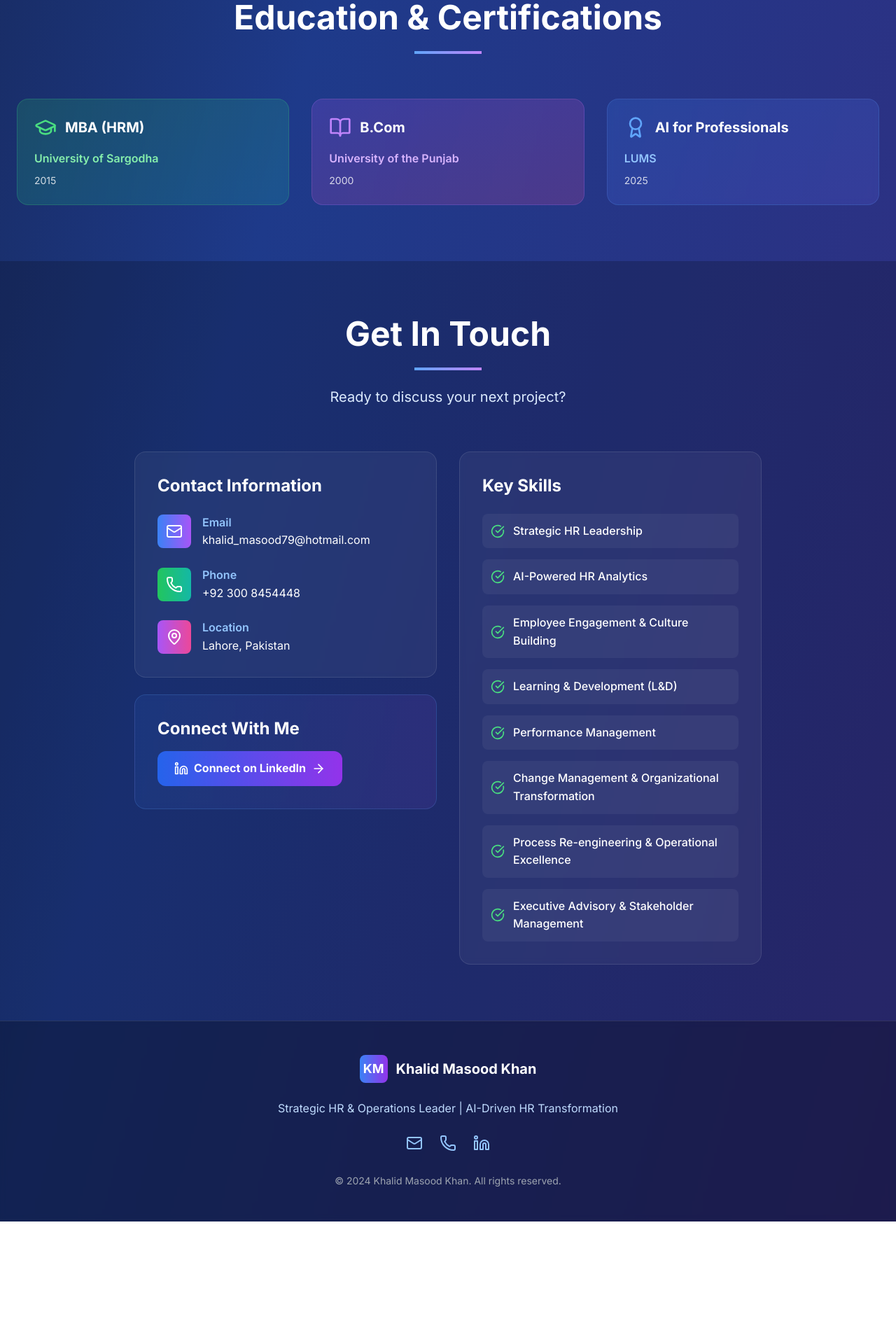
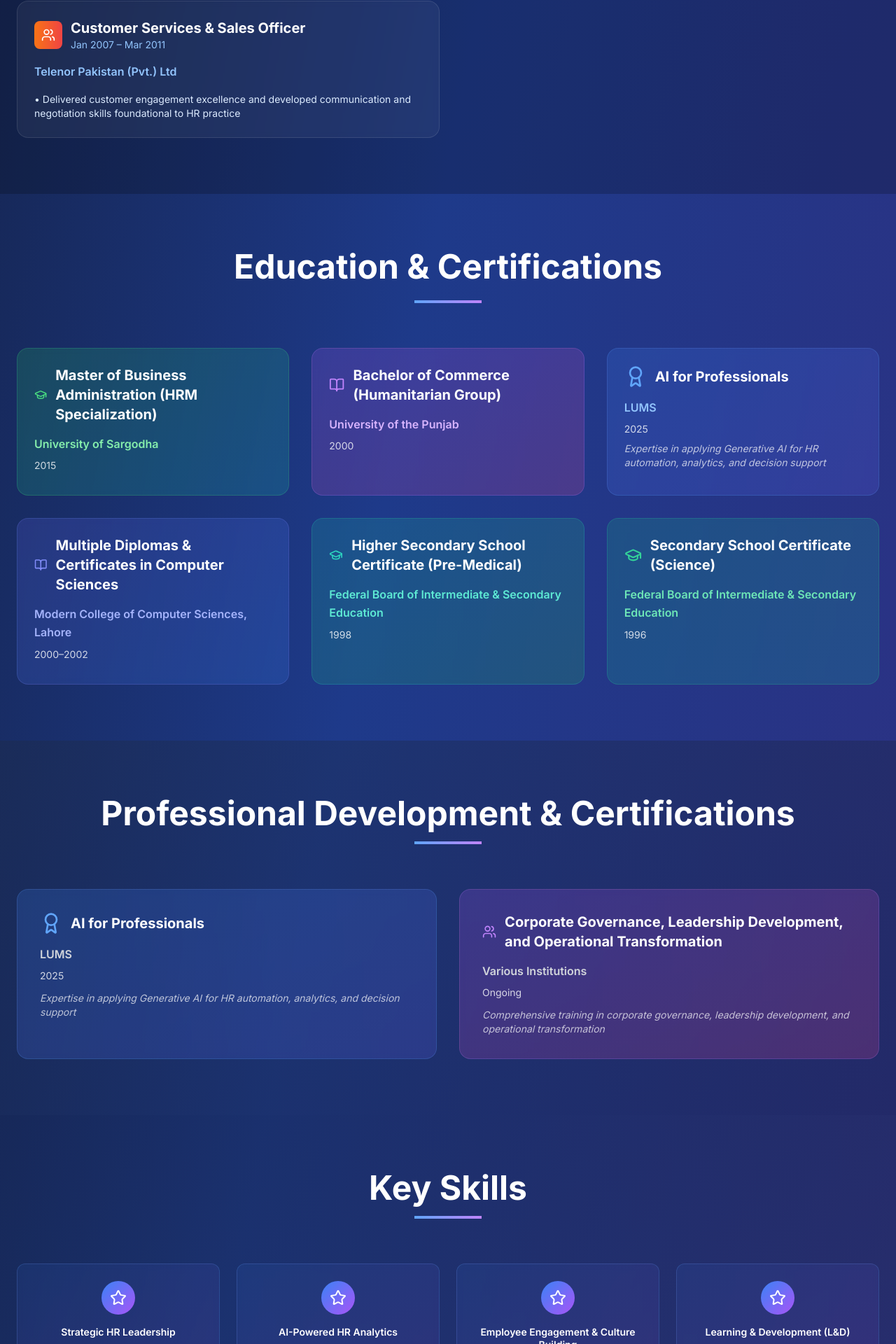
Before and after one commit to shaniparacha2021/Khalid.khan, a Next.js app: page / in a window 1280 px wide. Shown: the part 3093-5013 px from the top of the page at 70% size. Before the commit the page ends 4838 px from the top, so only its background shows below. Built offline with nearby package versions, Linux system fonts and the light colour scheme.

Commit message:
Complete portfolio update: Added all professional experience, comprehensive education history, professional development & certifications, key skills section, and both phone numbers

```diff
--- a/src/app/page.tsx
+++ b/src/app/page.tsx
@@ -388,24 +388,35 @@ export default function Home() {
                 {
                   title: "Corporate & Business Support Executive",
                   company: "Panasian Group of Companies",
-                  period: "2013-2016",
+                  period: "Jan 2013 – Aug 2016",
                   icon: Building,
                   color: "from-green-500 to-teal-500",
                   items: [
-                    "Coordinated administrative and corporate functions",
-                    "Implemented business process standardization",
-                    "Delivered training programs for workforce efficiency"
+                    "Coordinated administrative and corporate functions across departments to improve operational synergy",
+                    "Implemented business process standardization using KPI and SLA-driven insights",
+                    "Delivered training programs to enhance workforce efficiency and professional skills",
+                    "Supported compliance, internal communication, and cross-functional project alignment",
+                    "Arranged and managed high-level corporate meetings and leadership team interactions"
                   ]
                 },
                 {
-                  title: "Secretary to Director",
+                  title: "Secretary to Director Professional Development",
                   company: "The City School System",
-                  period: "2012-2013",
+                  period: "Feb 2012 – Jan 2013",
                   icon: BookOpen,
                   color: "from-purple-500 to-pink-500",
                   items: [
-                    "Supported director-level HR operations",
-                    "Focus on organizational capability enhancement"
+                    "Supported director-level HR and training operations with focus on organizational capability enhancement"
+                  ]
+                },
+                {
+                  title: "Customer Services & Sales Officer",
+                  company: "Telenor Pakistan (Pvt.) Ltd",
+                  period: "Jan 2007 – Mar 2011",
+                  icon: Users,
+                  color: "from-orange-500 to-red-500",
+                  items: [
+                    "Delivered customer engagement excellence and developed communication and negotiation skills foundational to HR practice"
                   ]
                 }
               ].map((role, index) => (
@@ -460,7 +471,7 @@ export default function Home() {
             {[
               {
                 icon: GraduationCap,
-                title: "MBA (HRM)",
+                title: "Master of Business Administration (HRM Specialization)",
                 institution: "University of Sargodha",
                 year: "2015",
                 color: "from-green-500/20 to-teal-500/20",
@@ -470,7 +481,7 @@ export default function Home() {
               },
               {
                 icon: BookOpen,
-                title: "B.Com",
+                title: "Bachelor of Commerce (Humanitarian Group)",
                 institution: "University of the Punjab",
                 year: "2000",
                 color: "from-purple-500/20 to-pink-500/20",
@@ -486,7 +497,38 @@ export default function Home() {
                 color: "from-blue-500/20 to-indigo-500/20",
                 borderColor: "border-blue-400/20",
                 iconColor: "text-blue-400",
-                textColor: "text-blue-300"
+                textColor: "text-blue-300",
+                description: "Expertise in applying Generative AI for HR automation, analytics, and decision support"
+              },
+              {
+                icon: BookOpen,
+                title: "Multiple Diplomas & Certificates in Computer Sciences",
+                institution: "Modern College of Computer Sciences, Lahore",
+                year: "2000–2002",
+                color: "from-indigo-500/20 to-blue-500/20",
+                borderColor: "border-indigo-400/20",
+                iconColor: "text-indigo-400",
+                textColor: "text-indigo-300"
+              },
+              {
+                icon: GraduationCap,
+                title: "Higher Secondary School Certificate (Pre-Medical)",
+                institution: "Federal Board of Intermediate & Secondary Education",
+                year: "1998",
+                color: "from-teal-500/20 to-green-500/20",
+                borderColor: "border-teal-400/20",
+                iconColor: "text-teal-400",
+                textColor: "text-teal-300"
+              },
+              {
+                icon: GraduationCap,
+                title: "Secondary School Certificate (Science)",
+                institution: "Federal Board of Intermediate & Secondary Education",
+                year: "1996",
+                color: "from-emerald-500/20 to-teal-500/20",
+                borderColor: "border-emerald-400/20",
+                iconColor: "text-emerald-400",
+                textColor: "text-emerald-300"
               }
             ].map((edu, index) => (
               <motion.div
@@ -503,7 +545,117 @@ export default function Home() {
                   <h3 className="text-xl font-bold text-white">{edu.title}</h3>
                 </div>
                 <p className={`${edu.textColor} font-semibold mb-2`}>{edu.institution}</p>
-                <p className="text-white/80 text-sm">{edu.year}</p>
+                <p className="text-white/80 text-sm mb-2">{edu.year}</p>
+                {edu.description && (
+                  <p className="text-white/70 text-sm italic">{edu.description}</p>
+                )}
+              </motion.div>
+            ))}
+          </div>
+        </div>
+      </section>
+
+      {/* Professional Development & Certifications Section */}
+      <section className="py-20 px-6 bg-gradient-to-br from-slate-800/30 to-slate-900/30">
+        <div className="max-w-7xl mx-auto">
+          <motion.div
+            initial={{ y: 50, opacity: 0 }}
+            whileInView={{ y: 0, opacity: 1 }}
+            transition={{ duration: 0.8 }}
+            viewport={{ once: true }}
+            className="text-center mb-16"
+          >
+            <h2 className="text-5xl font-bold text-white mb-4">
+              Professional Development & Certifications
+            </h2>
+            <div className="w-24 h-1 bg-gradient-to-r from-blue-400 to-purple-400 mx-auto"></div>
+          </motion.div>
+
+          <div className="grid md:grid-cols-2 gap-8">
+            {[
+              {
+                title: "AI for Professionals",
+                institution: "LUMS",
+                year: "2025",
+                description: "Expertise in applying Generative AI for HR automation, analytics, and decision support",
+                icon: Award,
+                color: "from-blue-500/20 to-indigo-500/20",
+                borderColor: "border-blue-400/20",
+                iconColor: "text-blue-400"
+              },
+              {
+                title: "Corporate Governance, Leadership Development, and Operational Transformation",
+                institution: "Various Institutions",
+                year: "Ongoing",
+                description: "Comprehensive training in corporate governance, leadership development, and operational transformation",
+                icon: Users,
+                color: "from-purple-500/20 to-pink-500/20",
+                borderColor: "border-purple-400/20",
+                iconColor: "text-purple-400"
+              }
+            ].map((cert, index) => (
+              <motion.div
+                key={index}
+                initial={{ y: 50, opacity: 0 }}
+                whileInView={{ y: 0, opacity: 1 }}
+                transition={{ delay: index * 0.2, duration: 0.8 }}
+                viewport={{ once: true }}
+                whileHover={{ scale: 1.05, y: -5 }}
+                className={`bg-gradient-to-br ${cert.color} backdrop-blur-sm rounded-2xl p-8 border ${cert.borderColor}`}
+              >
+                <div className="flex items-center mb-4">
+                  <cert.icon className={`w-8 h-8 ${cert.iconColor} mr-3`} />
+                  <h3 className="text-xl font-bold text-white">{cert.title}</h3>
+                </div>
+                <p className="text-gray-300 font-semibold mb-2">{cert.institution}</p>
+                <p className="text-white/80 text-sm mb-3">{cert.year}</p>
+                <p className="text-white/70 text-sm italic">{cert.description}</p>
+              </motion.div>
+            ))}
+          </div>
+        </div>
+      </section>
+
+      {/* Key Skills Section */}
+      <section className="py-20 px-6 bg-gradient-to-br from-slate-900/30 to-slate-800/30">
+        <div className="max-w-7xl mx-auto">
+          <motion.div
+            initial={{ y: 50, opacity: 0 }}
+            whileInView={{ y: 0, opacity: 1 }}
+            transition={{ duration: 0.8 }}
+            viewport={{ once: true }}
+            className="text-center mb-16"
+          >
+            <h2 className="text-5xl font-bold text-white mb-4">
+              Key Skills
+            </h2>
+            <div className="w-24 h-1 bg-gradient-to-r from-blue-400 to-purple-400 mx-auto"></div>
+          </motion.div>
+
+          <div className="grid grid-cols-2 md:grid-cols-4 gap-6">
+            {[
+              "Strategic HR Leadership",
+              "AI-Powered HR Analytics",
+              "Employee Engagement & Culture Building",
+              "Learning & Development (L&D)",
+              "Performance Management",
+              "Change Management & Organizational Transformation",
+              "Process Re-engineering & Operational Excellence",
+              "Executive Advisory & Stakeholder Management"
+            ].map((skill, index) => (
+              <motion.div
+                key={index}
+                initial={{ y: 50, opacity: 0 }}
+                whileInView={{ y: 0, opacity: 1 }}
+                transition={{ delay: index * 0.1, duration: 0.6 }}
+                viewport={{ once: true }}
+                whileHover={{ scale: 1.05, y: -5 }}
+                className="bg-gradient-to-br from-blue-500/10 to-purple-500/10 backdrop-blur-sm rounded-xl p-6 border border-blue-400/20 text-center"
+              >
+                <div className="w-12 h-12 bg-gradient-to-br from-blue-500 to-purple-500 rounded-full flex items-center justify-center mx-auto mb-4">
+                  <Star className="w-6 h-6 text-white" />
+                </div>
+                <h3 className="text-white font-semibold text-sm leading-tight">{skill}</h3>
               </motion.div>
             ))}
           </div>
@@ -554,6 +706,13 @@ export default function Home() {
                         value: "+92 300 8454448",
                         href: "tel:+923008454448",
                         color: "from-green-500 to-teal-500"
+                      },
+                      {
+                        icon: Phone,
+                        label: "Phone",
+                        value: "+92 345 4021637",
+                        href: "tel:+923454021637",
+                        color: "from-purple-500 to-pink-500"
                       },
                       {
                         icon: MapPin,
```
